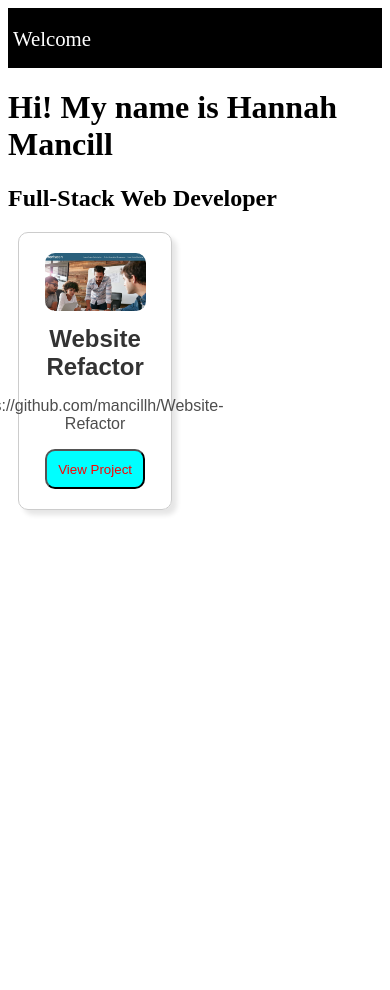
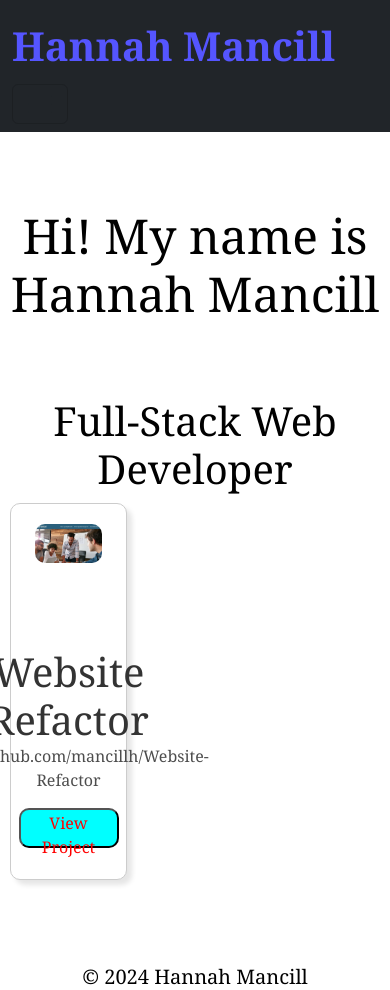
Before and after one commit to mancillh/Hannah-Mancill-Digital-Portfolio, a React (Vite) app: page / in a window 390 px wide. Before the commit the page ends 844 px from the top, so only its background shows below. Built offline with nearby package versions, Linux system fonts and the light colour scheme.

Commit message:
some styling for navbar working, still trying to make hamburger icon light

```diff
--- a/package.json
+++ b/package.json
@@ -11,7 +11,9 @@
     "preview": "vite preview"
   },
   "dependencies": {
+    "bootstrap": "^5.3.3",
     "react": "^18.3.1",
+    "react-bootstrap": "^2.10.5",
     "react-dom": "^18.3.1",
     "react-router-dom": "^6.26.2"
   },
--- a/src/App.jsx
+++ b/src/App.jsx
@@ -1,14 +1,17 @@
+import '../node_modules/bootstrap/dist/css/bootstrap.min.css';
 import Header from "./components/Header";
-import Navbar from "./components/Navbar";
+import NavbarSection from "./components/Navbar";
 import Card from "./components/Card";
+import Footer from "./components/Footer";
 
 function App() {
 
   return (
     <>
-      <Navbar />
+      <NavbarSection />
       <Header />
       <Card />
+      <Footer />
     </>
   )
 }
--- /dev/null
+++ b/src/components/Footer.jsx
@@ -0,0 +1,11 @@
+import '../styles/Footer.css';
+
+function Footer() {
+    return (
+        <>
+            <h6>&copy; 2024 Hannah Mancill</h6>
+        </>
+    );
+  }
+
+  export default Footer;
--- a/src/components/Header.jsx
+++ b/src/components/Header.jsx
@@ -5,7 +5,7 @@ function Header() {
         <>
             <h1>Hi! My name is Hannah Mancill</h1>
             <h2>Full-Stack Web Developer</h2>
-            </>
+        </>
     );
   }
 
--- a/src/components/Navbar.jsx
+++ b/src/components/Navbar.jsx
@@ -1,11 +1,36 @@
+import Container from 'react-bootstrap/Container';
+import Nav from 'react-bootstrap/Nav';
+import Navbar from 'react-bootstrap/Navbar';
+import NavDropdown from 'react-bootstrap/NavDropdown';
 import '../styles/Navbar.css';
 
-function Navbar() {
-    return (
-      <nav className="navbar">
-        <a href="/">Welcome</a>
-      </nav>
-    );
-  }
+function NavbarSection() {
+  return (
+    <Navbar bg="dark" expand="lg" className="personal">
+      <Container fluid>
+        <Navbar className="MyNameBig">Hannah Mancill</Navbar>
+        <Navbar.Toggle aria-controls="navbarScroll"/>
+        <Navbar.Collapse id="navbarScroll" bg="light">
+          <Nav
+            className="me-auto my-2 my-lg-0"
+            style={{ maxHeight: '100px' }}
+            navbarScroll
+          >
+            <Nav.Link href="#Home">Home</Nav.Link>
+            <Nav.Link href="#About">About</Nav.Link>
+            <NavDropdown title="Portfolio" id="navbarScrollingDropdown">
+              <NavDropdown.Item href="#FrontEnd">Front End Projects</NavDropdown.Item>
+              <NavDropdown.Item href="#BackEnd">Back End Projects</NavDropdown.Item>
+            </NavDropdown>
+            <Nav.Link href="https://docs.google.com/document/d/1c8Zj0lmZjFcHxiXmcTRqB5VnD4KqDBy-SLIdxlB21s0/edit?usp=sharing">
+              Resume
+            </Nav.Link>
+            <Nav.Link href="#ContactMe">Contact Me</Nav.Link>
+          </Nav>
+        </Navbar.Collapse>
+      </Container>
+    </Navbar>
+  );
+}
 
-  export default Navbar;
+export default NavbarSection;
--- a/src/styles/Card.css
+++ b/src/styles/Card.css
@@ -20,14 +20,14 @@
 }
 
 .card .card-title{
-    font-family: Arial, sans-serif;
+    font-family: Georgia, 'Times New Roman', Times, serif;
     margin: 0;
     margin-top: 10px;
     color: hsl(0, 0%, 20%);
 }
 
 .card .card-text{
-    font-family: Arial, sans-serif;
+    font-family: Georgia, 'Times New Roman', Times, serif;
     color: hsl(0, 0%, 30%);
 }
 
@@ -36,7 +36,7 @@
 }
 
 .card .button {
-    font-family: Arial, sans-serif;
+    font-family: Georgia, 'Times New Roman', Times, serif;
     background-color: aqua;
     color: red;
     height: 40px;
--- /dev/null
+++ b/src/styles/Footer.css
@@ -0,0 +1,8 @@
+h6 {
+    font-family: Georgia, 'Times New Roman', Times, serif;
+    margin: 0;
+    padding-top: 75px;
+    text-align: center;
+    color: black;
+    font-size: 20px;
+}
--- a/src/styles/Header.css
+++ b/src/styles/Header.css
@@ -3,10 +3,20 @@
   height: 200px;
 }
 
-  .header h1 {
+h1 {
+  font-family: Georgia, 'Times New Roman', Times, serif;;
   margin: 0;
   padding-top: 75px;
   text-align: center;
-    color: white;
+  color: black;
   font-size: 3rem;
 }
+
+h2 {
+  font-family: Georgia, 'Times New Roman', Times, serif;;
+  margin: 0;
+  padding-top: 75px;
+  text-align: center;
+  color: black;
+  font-size: 2.5rem;
+}
--- a/src/styles/Navbar.css
+++ b/src/styles/Navbar.css
@@ -1,12 +1,34 @@
-.navbar {
-    background: black;
+/* .nav-link{
+  font-family: Georgia, 'Times New Roman', Times, serif;
+  background-color: black;
+  color: white;
   height: 60px;
 }
 
-  .navbar a {
+nav {
+  background-color: black;
+}*/
+
+.personal a {
+  font-family: Georgia, 'Times New Roman', Times, serif;
   color: white;
   font-size: 1.3rem;
   text-decoration: none;
   margin: 5px;
   line-height: 3;
 }
+
+.personal a:hover {
+  color:  #55F;
+}
+
+/* .dropdown-menu {
+  background-color: black;
+} */
+
+.MyNameBig {
+  font-family: Georgia, 'Times New Roman', Times, serif;
+  color: #55F;
+  font-weight: 900;
+  font-size: 40px;
+}
```
Also changed, not shown: 1 other file (tests, documents, lock files or other folders). Lines whose indentation alone changed are shown as unchanged.
